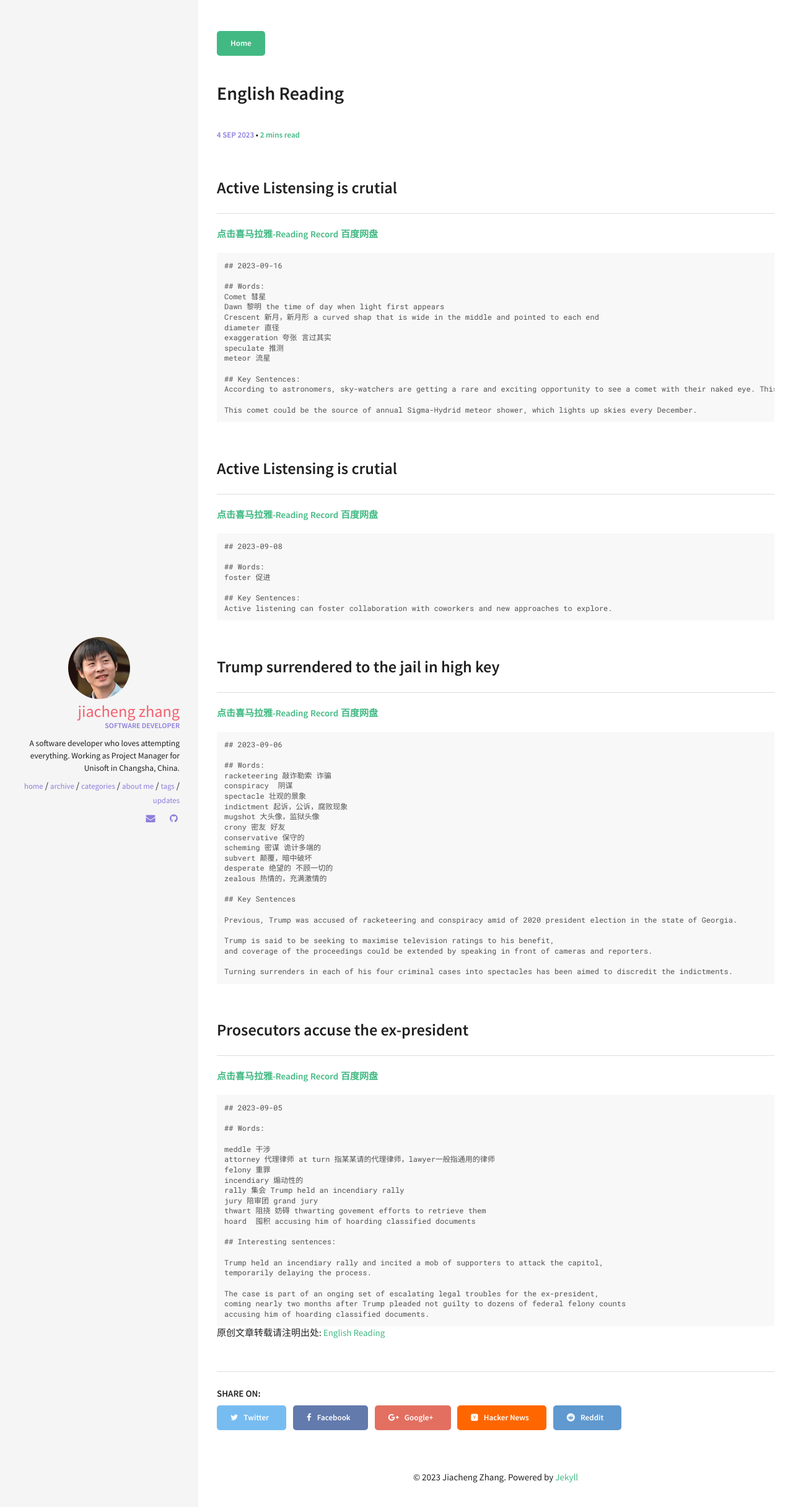
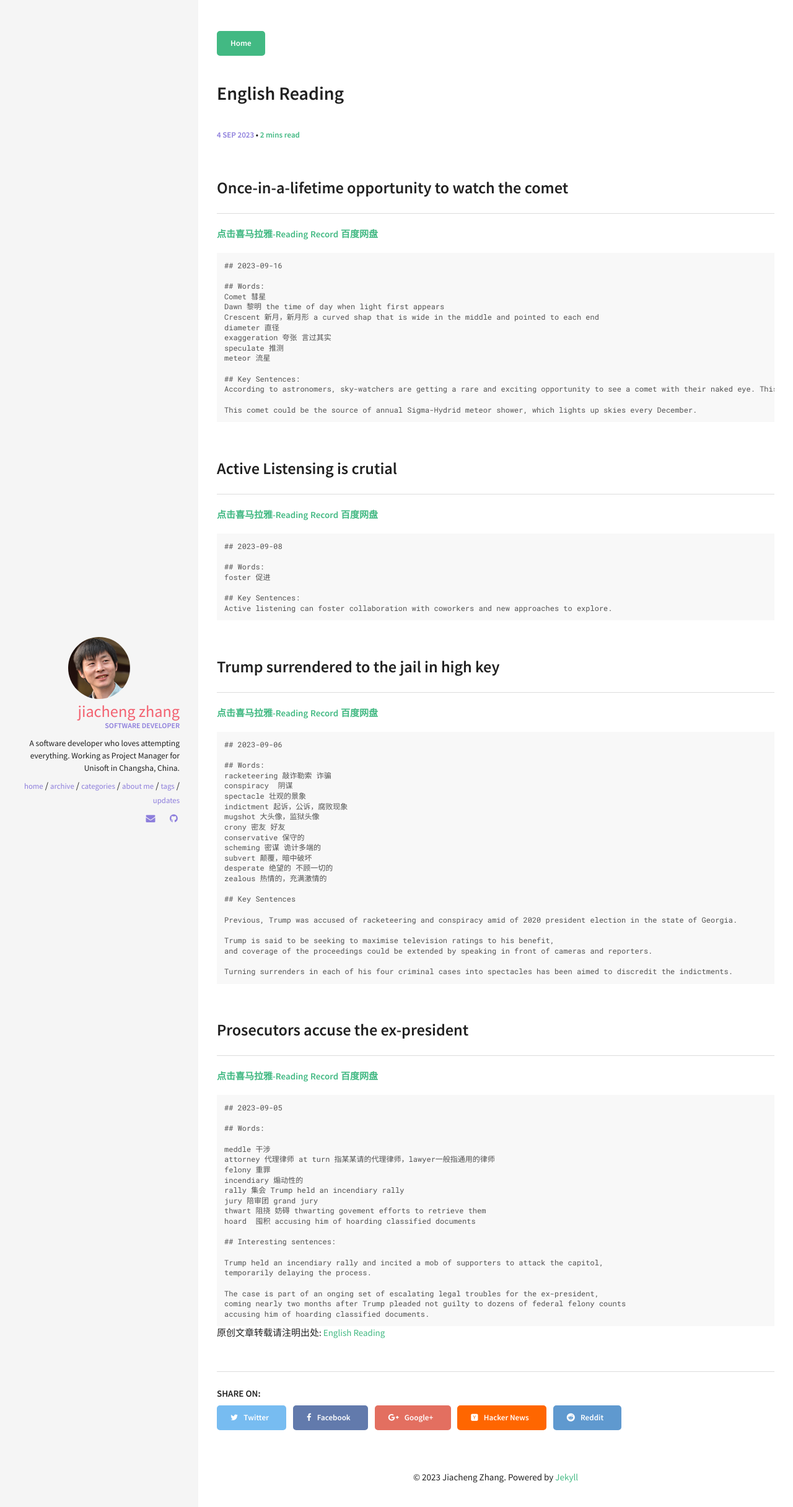
Before and after one commit to zhangjiacheng/zhangjiacheng.github.io, a Jekyll site: the page built from _posts/2023-09-05-EnglishReadingJC001.md, in a window 1280 px wide. Shown: the top 2432 px of the page at 62% size. Built offline with Jekyll 4.4.1, drawn with Linux system fonts in a browser that asks for light colours.

```diff
--- a/_posts/2023-09-05-EnglishReadingJC001.md
+++ b/_posts/2023-09-05-EnglishReadingJC001.md
@@ -6,7 +6,7 @@
 tag: English Reading
 ---
 
-## Active Listensing is crutial
+## Once-in-a-lifetime opportunity to watch the comet
 <a href="https://xima.tv/1_4swjnD?_sonic=0"><b>点击喜马拉雅-Reading Record</b></a>    <a href="https://pan.baidu.com/s/1WXj7LTjlLij09-sEeJC_Vw?pwd=8saj "><b>百度网盘</b></a>
 
 
```
